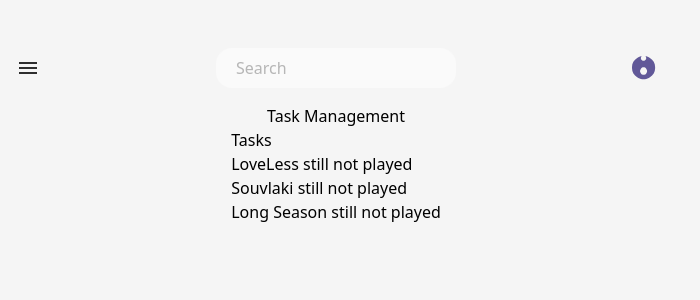
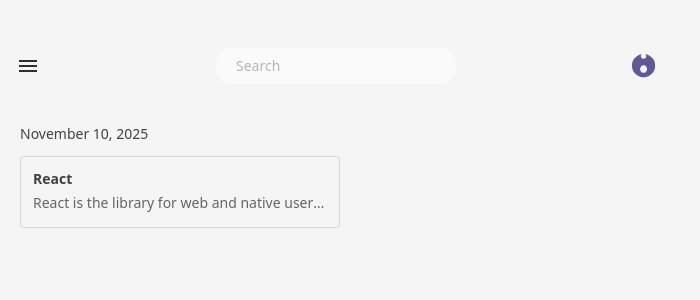
Before and after one commit to burhanudinrabbani666/task-management, a React (Vite) app: page / in a window 1280 px wide. Shown: the top 300 px of the page, without its empty margins (0-700 px from the left). Built offline with nearby package versions, Linux system fonts and the light colour scheme.

Commit message:
feat : note component

```diff
--- a/index.html
+++ b/index.html
@@ -5,7 +5,7 @@
     <meta name="viewport" content="width=device-width, initial-scale=1.0" />
     <title>Task Management</title>
   </head>
-  <body class="max-w-2xl bg-neutral-100">
+  <body class="max-w-2xl bg-neutral-100 text-neutral-700  text-sm">
     <div id="root"></div>
     <script type="module" src="/src/main.tsx"></script>
   </body>
--- a/src/app.tsx
+++ b/src/app.tsx
@@ -1,12 +1,12 @@
-import { Tasks } from "./tasks";
+// import { Tasks } from "./tasks";
 import { Navigation } from "./navigation";
+import { WorkTab } from "./components/task-tab";
 
 export default function App() {
   return (
-    <div className="flex flex-col items-center">
+    <div className="flex flex-col items-center  gap-6">
       <Navigation />
-      <h1>Task Management</h1>
-      <Tasks />
+      <WorkTab />
     </div>
   );
 }
--- /dev/null
+++ b/src/components/note-taking.tsx
@@ -0,0 +1,27 @@
+const noteData = [
+  {
+    id: 1,
+    title: `React`,
+    noteValue:
+      "React is the library for web and native user interfaces. Build user interfaces out of individual pieces called components written in JavaScript.",
+  },
+];
+
+export function NoteItem({ title, notes }: { title: string; notes: string }) {
+  return (
+    <section className="border border-neutral-300 p-3 rounded-sm flex flex-col gap-1 h-18 max-w-80 min-w-0">
+      <h3 className="font-semibold">{title}</h3>
+      <span className=" opacity-80 truncate">{notes}</span>
+    </section>
+  );
+}
+
+export function NotesRender() {
+  return (
+    <div>
+      {noteData.map((note) => (
+        <NoteItem key={note.id} title={note.title} notes={note.noteValue} />
+      ))}
+    </div>
+  );
+}
--- /dev/null
+++ b/src/components/task-tab.tsx
@@ -0,0 +1,16 @@
+import { NotesRender } from "./note-taking";
+
+function dateAndNavigation({ time }: { time: string }) {
+  return <span>{time}</span>;
+}
+
+export function WorkTab() {
+  return (
+    <div className="w-full px-5 flex flex-col gap-3">
+      <span>{dateAndNavigation({ time: "November 10, 2025" })}</span>
+      <div id="content-box" className="w-full">
+        <NotesRender />
+      </div>
+    </div>
+  );
+}
```
Also changed, not shown: src/task-tab.tsx (deleted).
